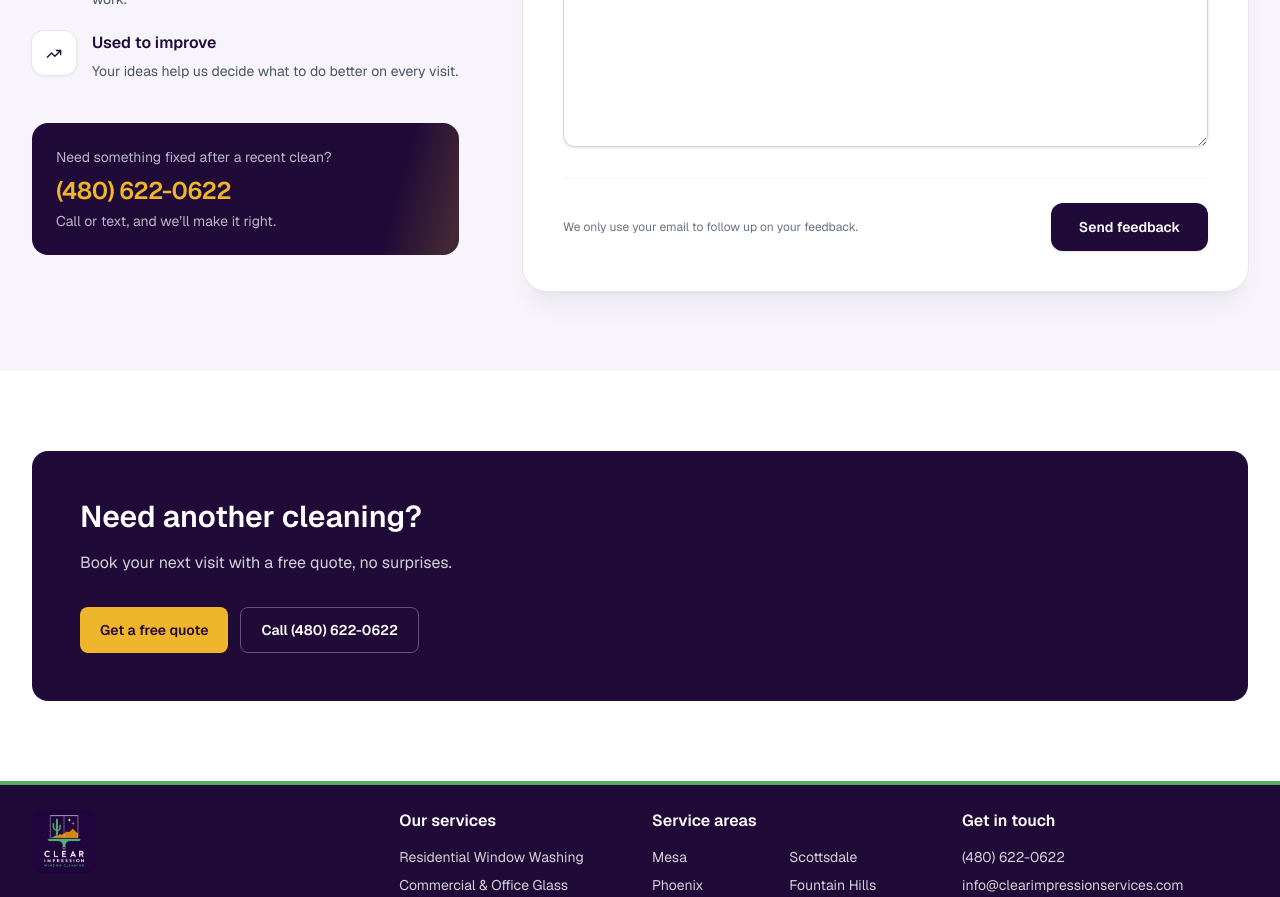
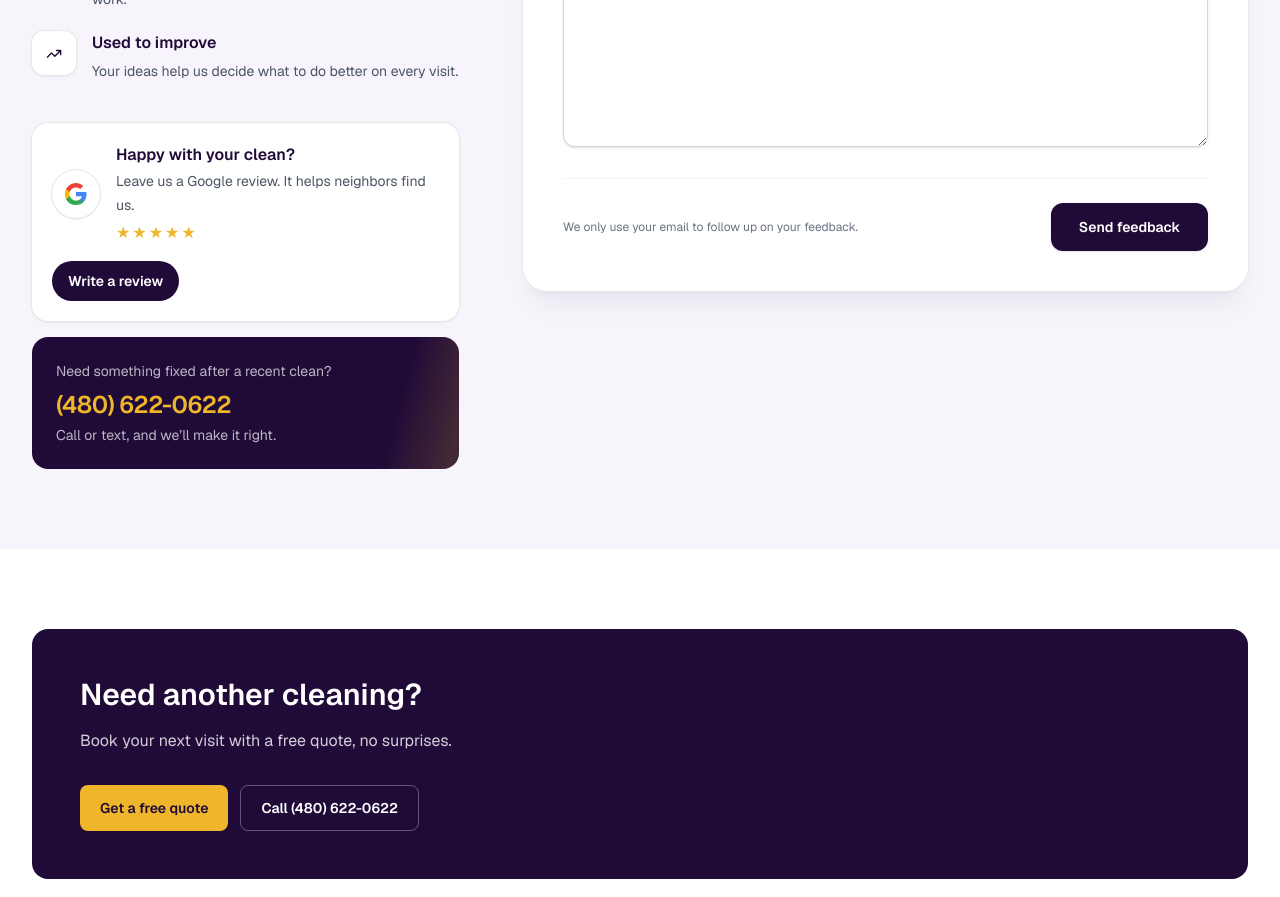
Before and after one commit to Clear-Impression/ci-frontend, a Next.js app: page /feedback in a window 1280 px wide. Shown: the part 860-1757 px from the top of the page. Built offline with nearby package versions, Linux system fonts and the light colour scheme; no server answers.

Commit message:
Invite customers to leave a Google review from the Feedback page

```diff
--- a/app/feedback/feedback.module.css
+++ b/app/feedback/feedback.module.css
@@ -164,3 +164,41 @@
     stroke-dashoffset: 0;
   }
 }
+
+/* Google review card: lifts on hover and the stars twinkle in turn. */
+.review {
+  transition:
+    transform 0.35s cubic-bezier(0.22, 1, 0.36, 1),
+    box-shadow 0.35s ease;
+}
+
+@media (hover: hover) {
+  .review:hover {
+    transform: translateY(-3px);
+    box-shadow: 0 18px 30px -20px rgb(32 11 56 / 0.4);
+  }
+
+  .review:hover .stars > span {
+    animation: star-pop 0.5s calc(var(--s) * 70ms) cubic-bezier(0.34, 1.56, 0.64, 1);
+  }
+}
+
+.stars > span {
+  display: inline-block;
+}
+
+@keyframes star-pop {
+  50% {
+    transform: scale(1.35) rotate(-10deg);
+  }
+}
+
+@media (prefers-reduced-motion: reduce) {
+  .review {
+    transition: none;
+  }
+
+  .review:hover .stars > span {
+    animation: none;
+  }
+}
--- a/app/feedback/page.tsx
+++ b/app/feedback/page.tsx
@@ -4,6 +4,7 @@ import FeedbackForm from '@/components/feedback/FeedbackForm';
 import { company } from '@/data/company';
 import QuoteActions from '@/components/ui/QuoteActions';
 import { feedbackClosing, feedbackPage } from '@/data/feedback';
+import { googleRating, googleWriteReviewUrl } from '@/data/reviews';
 import styles from './feedback.module.css';
 
 const title = 'Feedback | Clear Impression Services';
@@ -94,9 +95,48 @@ export default async function FeedbackPage() {
                 </li>
               ))}
             </ul>
+            {/* Happy customers can share it publicly on Google. */}
+            <a
+              href={googleWriteReviewUrl}
+              target='_blank'
+              rel='noopener noreferrer'
+              className={`${styles.enter} ${styles.review} group mt-10 flex flex-wrap items-center gap-4 rounded-2xl bg-white p-5 shadow-sm ring-1 ring-gray-200 focus-visible:outline-2 focus-visible:outline-offset-4 focus-visible:outline-[#6c3fb8]`}
+              style={{ '--delay': '700ms' } as React.CSSProperties}>
+              <span className='grid size-12 shrink-0 place-items-center rounded-full bg-white shadow-sm ring-1 ring-gray-200'>
+                {/* Google's four-color G. */}
+                <svg aria-hidden='true' viewBox='0 0 24 24' className='size-6'>
+                  <path fill='#4285F4' d='M22.5 12.3c0-.8-.1-1.5-.2-2.2H12v4.2h5.9a5 5 0 0 1-2.2 3.3v2.7h3.5c2.1-1.9 3.3-4.7 3.3-8z' />
+                  <path fill='#34A853' d='M12 23c3 0 5.5-1 7.3-2.7l-3.5-2.7c-1 .7-2.3 1.1-3.8 1.1-2.9 0-5.4-2-6.3-4.6H2v2.8A11 11 0 0 0 12 23z' />
+                  <path fill='#FBBC05' d='M5.7 14.1a6.6 6.6 0 0 1 0-4.2V7.1H2a11 11 0 0 0 0 9.8l3.7-2.8z' />
+                  <path fill='#EA4335' d='M12 5.4c1.6 0 3.1.6 4.2 1.7l3.1-3.1A11 11 0 0 0 2 7.1l3.7 2.8C6.6 7.3 9.1 5.4 12 5.4z' />
+                </svg>
+              </span>
+              <span className='min-w-0 flex-1 basis-48'>
+                <span className='block font-semibold text-[#200b38]'>Happy with your clean?</span>
+                <span className='mt-0.5 block text-sm leading-6 text-gray-600'>
+                  Leave us a Google review. It helps neighbors find us.
+                </span>
+                <span
+                  aria-hidden='true'
+                  className={`${styles.stars} mt-1 flex gap-0.5 text-[#efb52b]`}>
+                  {[0, 1, 2, 3, 4].map((star) => (
+                    <span
+                      key={star}
+                      style={{ '--s': star } as React.CSSProperties}>
+                      ★
+                    </span>
+                  ))}
+                </span>
+              </span>
+              <span className='w-full shrink-0 rounded-full bg-[#200b38] px-4 py-2.5 text-center text-sm font-semibold text-white transition group-hover:bg-[#33195a] sm:w-auto'>
+                Write a review
+                <span className='sr-only'> on Google (opens in a new tab). We have {googleRating.count} reviews so far.</span>
+              </span>
+            </a>
+
             {/* Urgent issues go straight to a person. */}
             <div
-              className={`${styles.enter} ${styles.shine} relative mt-10 overflow-hidden rounded-2xl bg-[#200b38] p-6 text-white`}
+              className={`${styles.enter} ${styles.shine} relative mt-4 overflow-hidden rounded-2xl bg-[#200b38] p-6 text-white`}
               style={{ '--delay': '780ms' } as React.CSSProperties}>
               <p className='text-sm text-white/70'>Need something fixed after a recent clean?</p>
               <a
--- a/components/feedback/FeedbackForm.tsx
+++ b/components/feedback/FeedbackForm.tsx
@@ -4,6 +4,7 @@ import { useActionState, useEffect, useRef, useState } from 'react';
 import type { FormEvent } from 'react';
 import { submitFeedback } from '@/app/feedback/actions';
 import styles from '@/app/feedback/feedback.module.css';
+import { googleWriteReviewUrl } from '@/data/reviews';
 import {
   feedbackLimits,
   type FeedbackField,
@@ -162,6 +163,17 @@ export default function FeedbackForm({ phone, phoneHref }: FeedbackFormProps) {
         <p className='mt-3 max-w-sm leading-relaxed text-gray-600'>
           We appreciate you taking the time to help us improve.
         </p>
+        {/* A good moment to ask for a public review. */}
+        <a
+          href={googleWriteReviewUrl}
+          target='_blank'
+          rel='noopener noreferrer'
+          className='mt-8 inline-flex min-h-12 items-center gap-2 rounded-full bg-[#efb52b] px-6 py-3 text-sm font-semibold text-[#200b38] transition hover:bg-[#f6c95b] focus-visible:outline-2 focus-visible:outline-offset-4 focus-visible:outline-[#6c3fb8]'>
+          <span aria-hidden='true'>★</span>
+          Leave us a Google review
+          <span className='sr-only'> (opens in a new tab)</span>
+        </a>
+        <p className='mt-3 text-sm text-gray-500'>Loved your clean? It only takes a minute.</p>
       </div>
     );
   }
--- a/data/reviews.ts
+++ b/data/reviews.ts
@@ -7,6 +7,12 @@ export type Review = {
 
 export const googleReviewsUrl =
   'https://www.google.com/maps/place/Clear+Impression/@33.518397,-112.2247357,10z/data=!4m14!1m7!3m6!1s0x88ea73417cd69627:0xaeaf3e7753765f64!2sClear+Impression!8m2!3d33.518261!4d-111.8950935!16s%2Fg%2F11zb4n8t1_!3m5!1s0x88ea73417cd69627:0xaeaf3e7753765f64!8m2!3d33.518261!4d-111.8950935!16s%2Fg%2F11zb4n8t1_';
+
+// Where customers go to leave a Google review.
+// Replace this with the "Ask for reviews" link from Clear Impression's Google
+// Business Profile (it looks like https://g.page/r/.../review) so the review
+// box opens right away. Until then it opens the business on Google Maps.
+export const googleWriteReviewUrl = googleReviewsUrl;
 
 // These short excerpts were checked on Google Maps on October 7, 2026.
 // Update them by hand when we choose new reviews.
```
